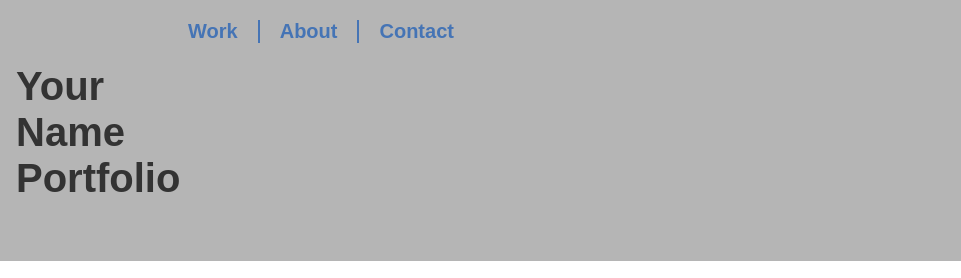
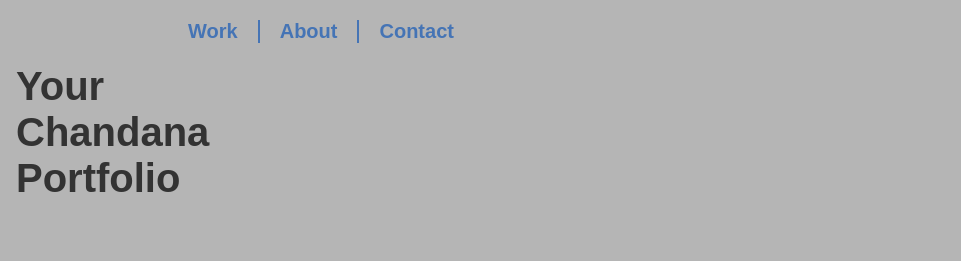
Before and after one commit to mschandana16/Portfolio, a plain HTML site: page index.html in a window 1280 px wide. Shown: the top 278 px of the page, 319-1280 px from the left. Drawn offline with nearby package versions, Linux system fonts and the light colour scheme.

Commit message:
Update index.html

```diff
--- a/index.html
+++ b/index.html
@@ -43,7 +43,7 @@
     <header class="primary">
       <div class="wrapper">
         <div class="logo-container">
-          <h1>Your<br />Name<br />Portfolio</h1>
+          <h1>Your<br />Chandana<br />Portfolio</h1>
 
           <!-- ------------------------------------------------------
 				Note that the image of the logo is linked to the home page.
```
